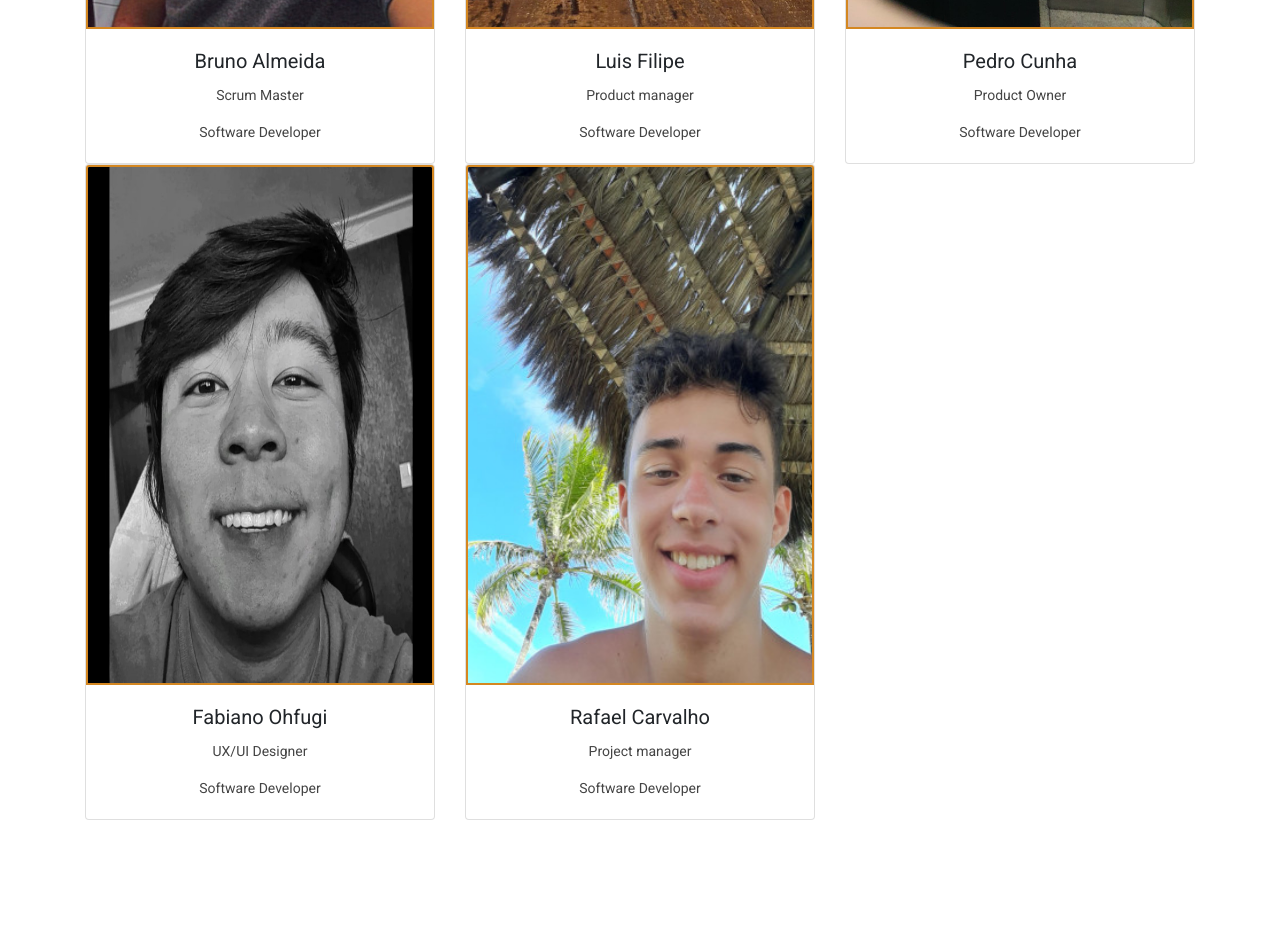
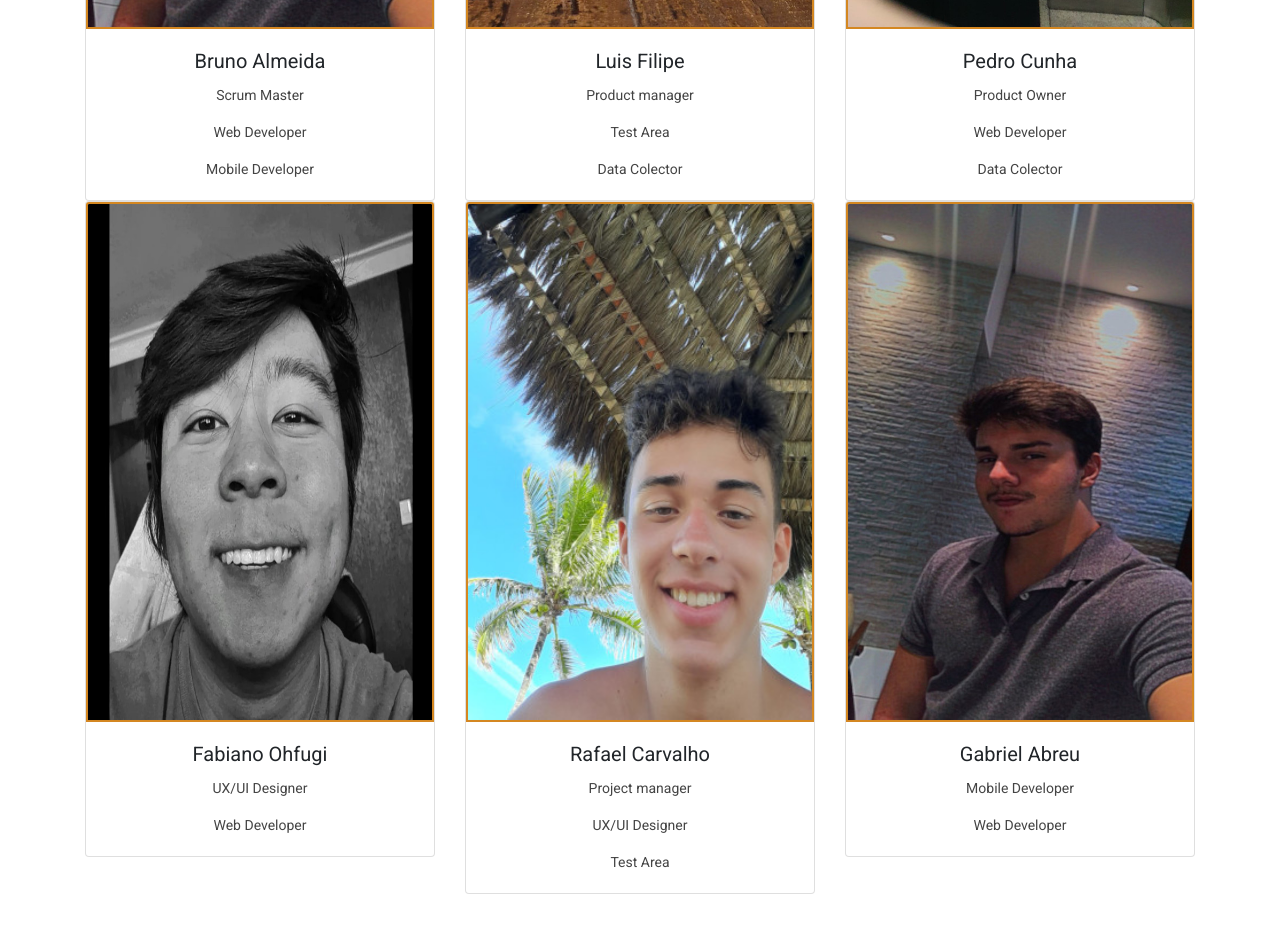
Before and after one commit to almeidaa11/PI06-base, a plain HTML site: page index.html in a window 1280 px wide. Shown: the part 3120-4052 px from the top of the page. Drawn offline with nearby package versions, Linux system fonts and the light colour scheme; a script that the page names is missing.

Commit message:
update team

```diff
--- a/index.html
+++ b/index.html
@@ -196,7 +196,8 @@
                 <div class="card-body">
                   <h5 class="card-title">Bruno Almeida</h5>
                   <p class="card-text">Scrum Master</p>
-                  <p class="card-text">Software Developer</p>
+                  <p class="card-text">Web Developer</p>
+                  <p class="card-text">Mobile Developer</p>
                 </div>
               </div>
             </div>
@@ -206,7 +207,8 @@
                 <div class="card-body">
                   <h5 class="card-title">Luis Filipe</h5>
                   <p class="card-text">Product manager</p>
-                  <p class="card-text">Software Developer</p>
+                  <p class="card-text">Test Area</p>
+                  <p class="card-text">Data Colector</p>
                 </div>
               </div>
             </div>
@@ -216,7 +218,8 @@
                 <div class="card-body">
                   <h5 class="card-title">Pedro Cunha</h5>
                   <p class="card-text">Product Owner</p>
-                  <p class="card-text">Software Developer</p>
+                  <p class="card-text">Web Developer</p>
+                  <p class="card-text">Data Colector</p>
                 </div>
               </div>
             </div>
@@ -226,7 +229,7 @@
                 <div class="card-body">
                   <h5 class="card-title">Fabiano Ohfugi</h5>
                   <p class="card-text">UX/UI Designer</p>
-                  <p class="card-text">Software Developer</p>
+                  <p class="card-text">Web Developer</p>
                 </div>
               </div>
             </div>
@@ -236,10 +239,20 @@
                 <div class="card-body">
                   <h5 class="card-title">Rafael Carvalho</h5>
                   <p class="card-text">Project manager</p>
-                  <p class="card-text">Software Developer</p>
+                  <p class="card-text">UX/UI Designer</p>
+                  <p class="card-text">Test Area</p>
                 </div>
               </div>
             </div>
+            <div class="col-md-4">
+              <div class="card">
+                <img src="img/profile-640.jpg" class="card-img-top img-color" alt="Bruno">
+                <div class="card-body">
+                  <h5 class="card-title">Gabriel Abreu</h5>
+                  <p class="card-text">Mobile Developer</p>
+                  <p class="card-text">Web Developer</p>
+                </div>
+              </div>
           </div>
         </div>
       </div>
```
